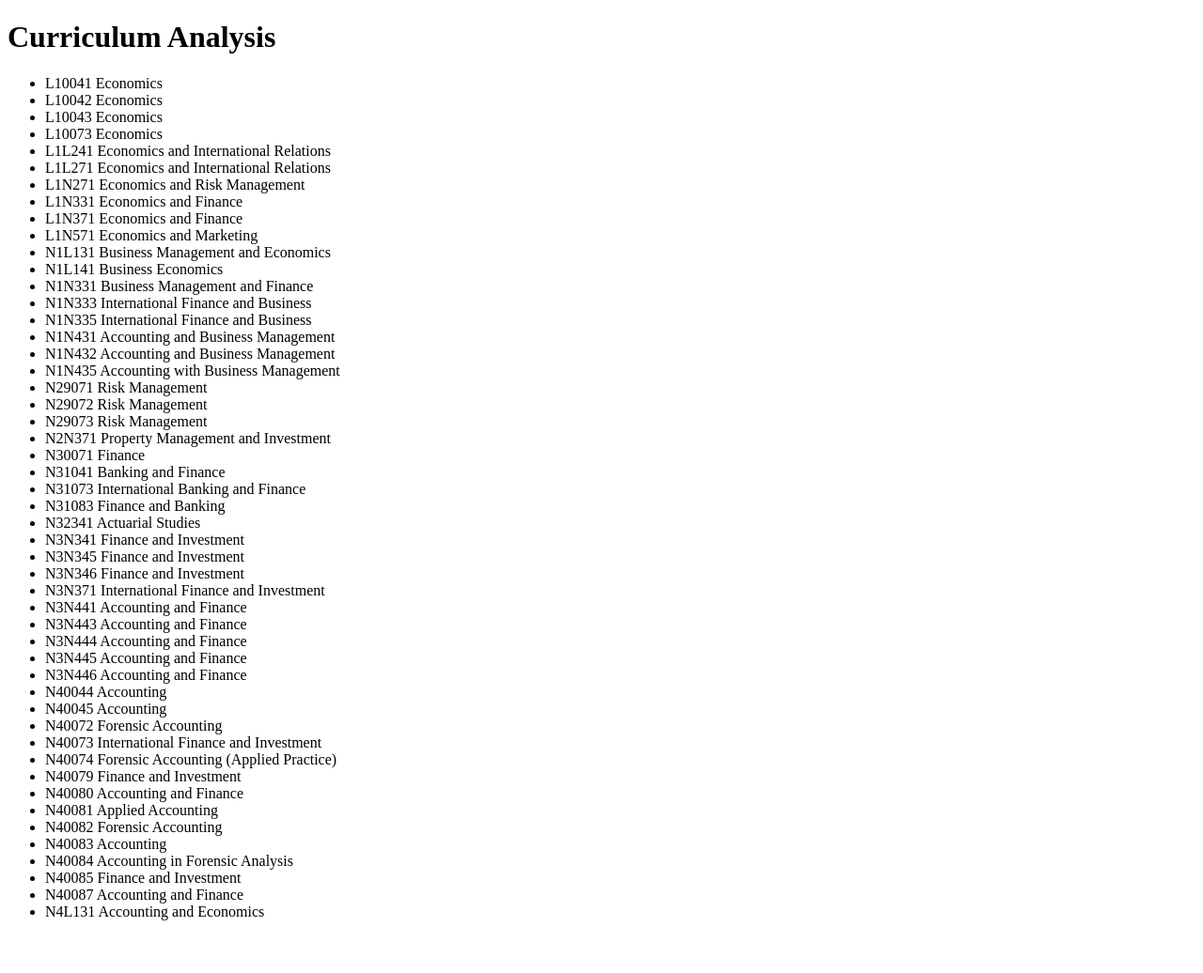
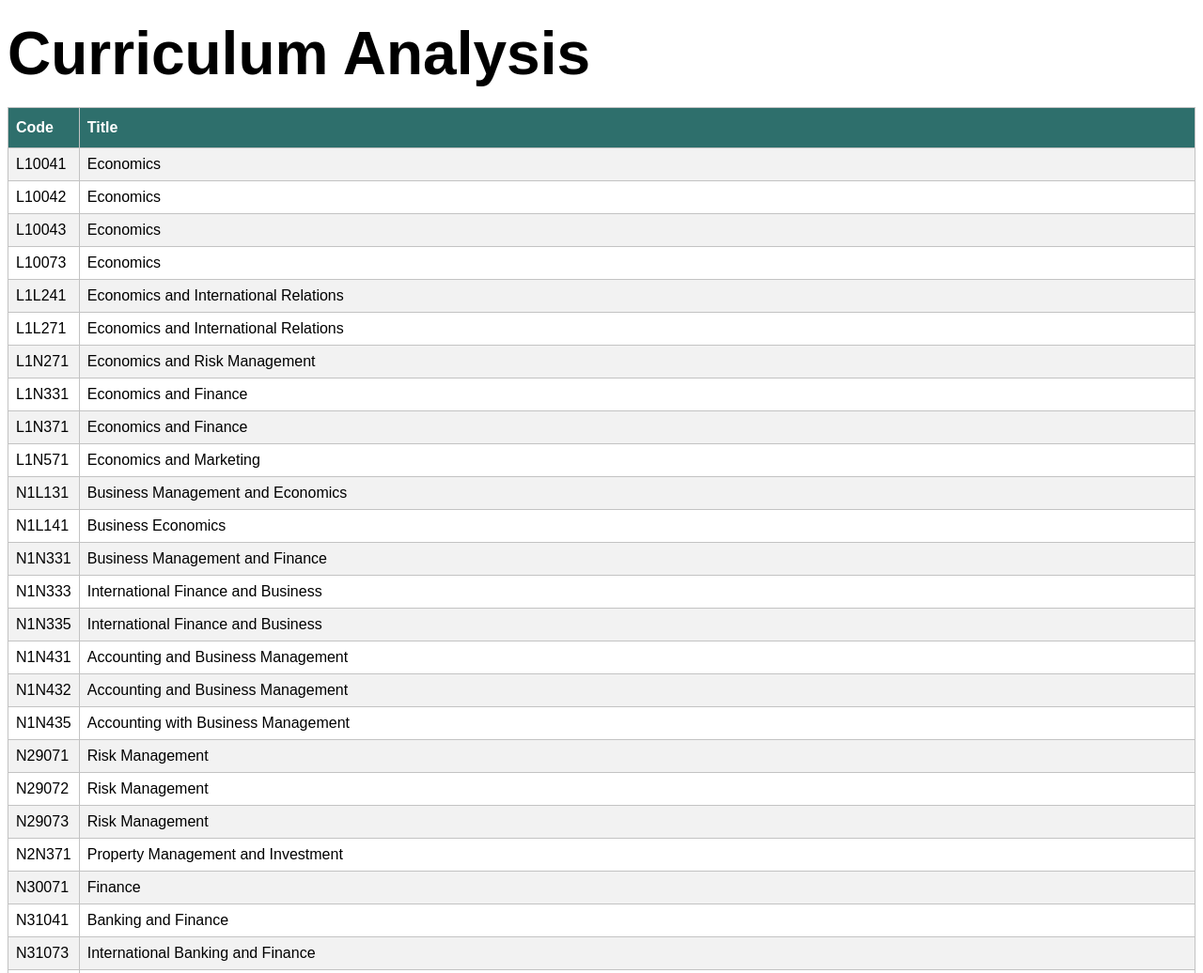
Before and after one commit to IESD/curriculumAnalysis, a plain HTML site: page html/index.html in a window 1280 px wide. Shown: the top 1036 px of the page at 94% size. Before the commit the page ends 996 px from the top, so only its background shows below. Drawn offline with Linux system fonts and the light colour scheme.

Commit message:
Updated HTML, JS and CSS

```diff
--- a/html/index.html
+++ b/html/index.html
@@ -5,6 +5,7 @@
     <meta http-equiv="X-UA-Compatible" content="IE=edge">
     <meta name="viewport" content="width=device-width, initial-scale=1.0">
     <title>Document</title>
+    <link rel="stylesheet" href="style.css">
     <script src="index.js" type="module"></script>
 </head>
 <body>
@@ -12,11 +13,12 @@
         <h1>Curriculum Analysis</h1>
     </header>
     <main>
-        <section>
-            <ul id="target">
-
-            </ul>
-        </section>
+        <table id="target">
+            <tr>
+                <th id="code_header">Code</th>
+                <th id="title_header">Title</th>
+            </tr>
+        </table>
     </main>
 </body>
 </html>
--- a/html/index.js
+++ b/html/index.js
@@ -8,11 +8,12 @@ async function loadJSON(url) {
 
 function elementFromItem(item) {
     console.log(item);
-    const result = document.createElement('li');
-    const title = document.createElement('span');
-    title.textContent = `${item.code} ${item.title}`;
-    // const h2 = document.createElement('h2');
-    // h2.textContent = item.code;
+    const result = document.createElement('tr');
+    const code = document.createElement('td');
+    code.textContent = `${item.code}`;
+    result.append(code)
+    const title = document.createElement('td');
+    title.textContent = `${item.title}`;
     result.append(title);
     return result;
 }
--- /dev/null
+++ b/html/style.css
@@ -0,0 +1,29 @@
+h1 {
+    font-family: Arial, Helvetica, sans-serif;
+    margin: 20px 0px;
+    font-size: 64px;
+}
+#target {
+    font-family: Arial, Helvetica, sans-serif;
+    border-collapse: collapse;
+}
+#target td, #target th {
+    border: 1px solid #c3c3c3;
+    padding: 8px;
+}
+#target tr:nth-child(even){
+    background-color: #f2f2f2;
+}
+#target tr:hover {
+    background-color: #ddd;
+}
+#target th {
+  padding-top: 12px;
+  padding-bottom: 12px;
+  text-align: left;
+  background-color: #2E6F6C;
+  color: white;
+}
+#title_header {
+    width: 100%;
+}
```
